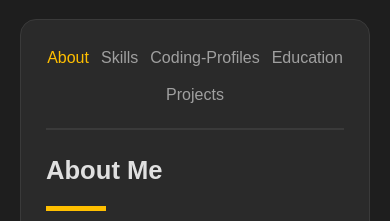
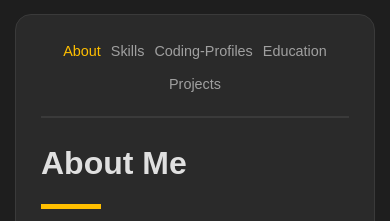
Before and after one commit to tariquemahtab249-collab/my-portfolio, a plain HTML site: page index.html in a window 390 px wide. Shown: the part 554-775 px from the top of the page. Drawn offline with Linux system fonts and the light colour scheme.

Commit message:
Update style.css

```diff
--- a/style.css
+++ b/style.css
@@ -451,8 +451,14 @@ Coding Profile */
 
     .main-container {
         grid-template-columns: 1fr;
-        padding: 20px;
+        width: 100%;
+        padding: 15px;
         gap: 20px;
+    }
+
+    .sidebar,
+    .main-content {
+        width: 100%;
     }
 
     .sidebar {
@@ -468,18 +474,24 @@ Coding Profile */
     nav {
         justify-content: center;
         flex-wrap: wrap;
-        gap: 12px;
+        gap: 10px;
+    }
+
+    nav a {
+        font-size: 0.9rem;
     }
 
     .project-container {
         grid-template-columns: 1fr;
     }
 
+    .project img {
+        width: 100%;
+        height: auto;
+        object-fit: contain;
+    }
+
     .coding-container {
         grid-template-columns: 1fr;
     }
-
-    .heading {
-        font-size: 1.6rem;
-    }
 }
```
